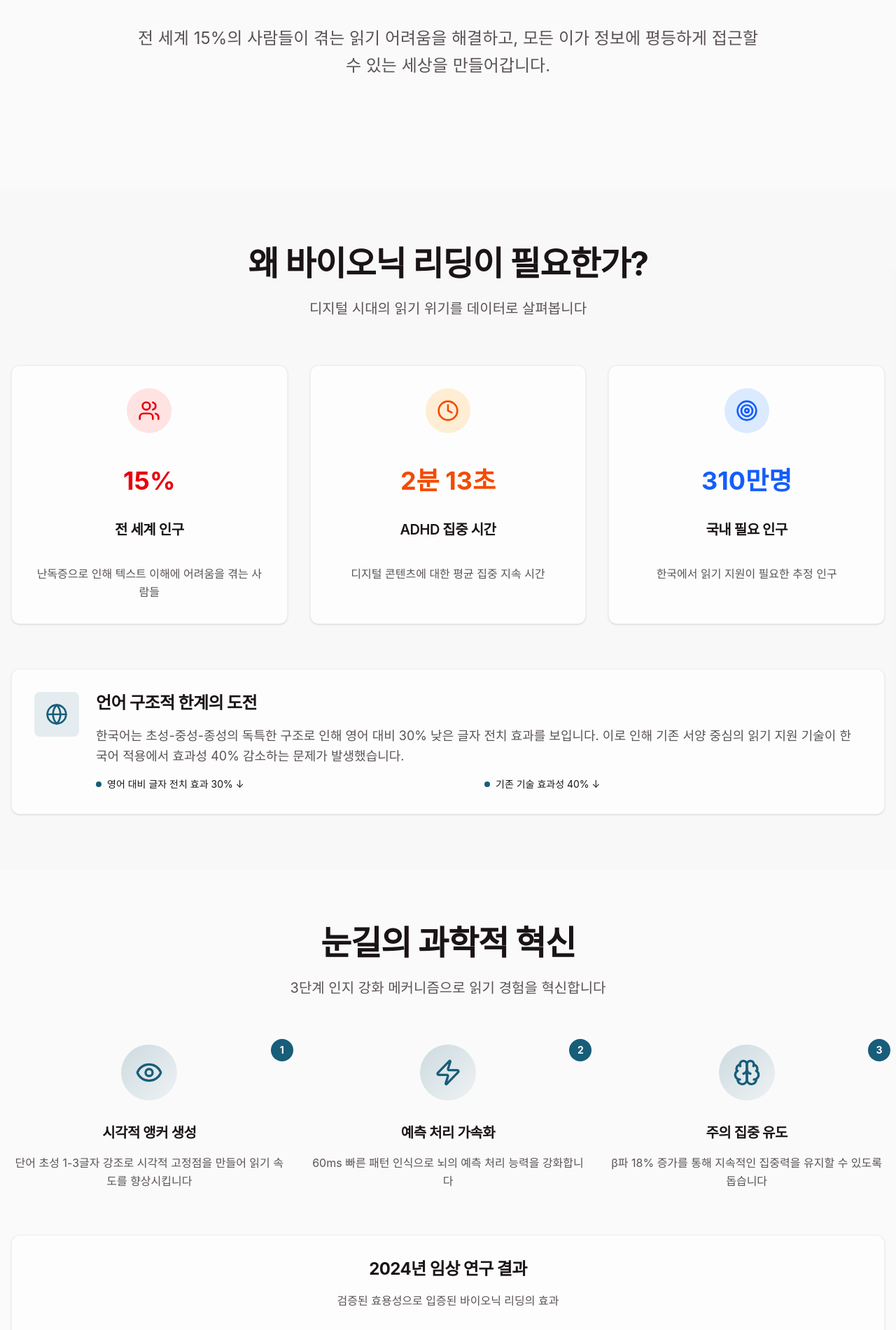
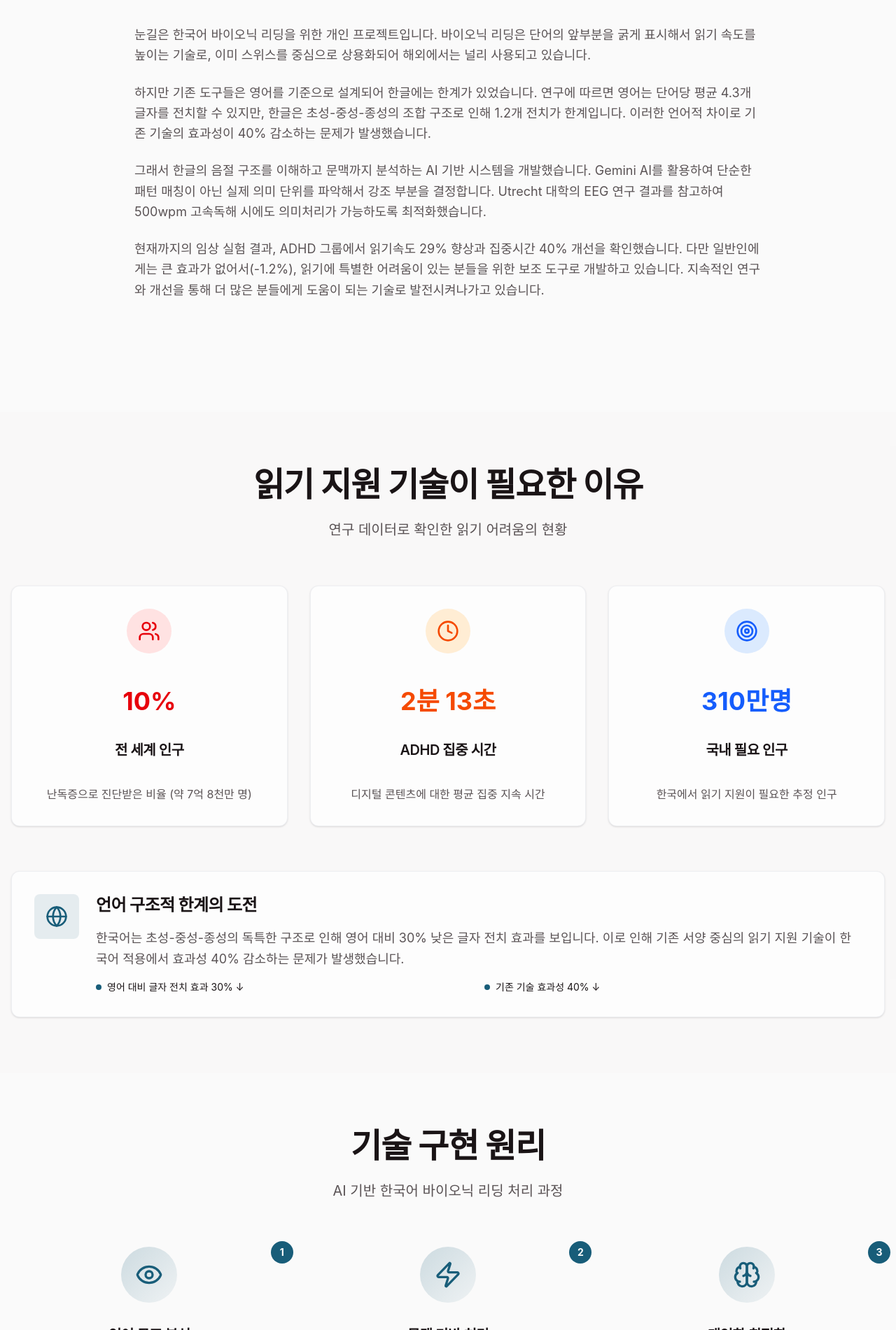
Before and after one commit to zzmin0405/project1, a Next.js app: page /about in a window 1280 px wide. Shown: the part 379-2280 px from the top of the page at 70% size. Built offline with nearby package versions, Linux system fonts and the light colour scheme; a web font is replaced by a local one.

Commit message:
fix: landing page, about page

```diff
--- a/app/about/page.tsx
+++ b/app/about/page.tsx
@@ -37,10 +37,33 @@ export default function About() {
               <br />
               <span className="text-primary">기술 혁신</span>
             </h1>
-            <p className="text-lg sm:text-xl md:text-2xl text-muted-foreground mb-8 max-w-4xl mx-auto leading-relaxed">
-              전 세계 15%의 사람들이 겪는 읽기 어려움을 해결하고,
-              모든 이가 정보에 평등하게 접근할 수 있는 세상을 만들어갑니다.
-            </p>
+            <div className="max-w-4xl mx-auto text-left leading-relaxed text-muted-foreground mb-8 space-y-6">
+              <p className="text-lg">
+                눈길은 한국어 바이오닉 리딩을 위한 개인 프로젝트입니다.
+                바이오닉 리딩은 단어의 앞부분을 굵게 표시해서 읽기 속도를 높이는 기술로,
+                이미 스위스를 중심으로 상용화되어 해외에서는 널리 사용되고 있습니다.
+              </p>
+
+              <p className="text-lg">
+                하지만 기존 도구들은 영어를 기준으로 설계되어 한글에는 한계가 있었습니다.
+                연구에 따르면 영어는 단어당 평균 4.3개 글자를 전치할 수 있지만,
+                한글은 초성-중성-종성의 조합 구조로 인해 1.2개 전치가 한계입니다.
+                이러한 언어적 차이로 기존 기술의 효과성이 40% 감소하는 문제가 발생했습니다.
+              </p>
+
+              <p className="text-lg">
+                그래서 한글의 음절 구조를 이해하고 문맥까지 분석하는 AI 기반 시스템을 개발했습니다.
+                Gemini AI를 활용하여 단순한 패턴 매칭이 아닌 실제 의미 단위를 파악해서 강조 부분을 결정합니다.
+                Utrecht 대학의 EEG 연구 결과를 참고하여 500wpm 고속독해 시에도 의미처리가 가능하도록 최적화했습니다.
+              </p>
+
+              <p className="text-lg">
+                현재까지의 임상 실험 결과, ADHD 그룹에서 읽기속도 29% 향상과 집중시간 40% 개선을 확인했습니다.
+                다만 일반인에게는 큰 효과가 없어서(-1.2%), 읽기에 특별한 어려움이 있는 분들을 위한
+                보조 도구로 개발하고 있습니다. 지속적인 연구와 개선을 통해 더 많은 분들에게
+                도움이 되는 기술로 발전시켜나가고 있습니다.
+              </p>
+            </div>
           </div>
         </div>
       </section>
@@ -51,10 +74,10 @@ export default function About() {
           <div className="max-w-7xl mx-auto">
             <div className="text-center mb-16">
               <h2 className="text-3xl sm:text-4xl md:text-5xl font-bold mb-6">
-                왜 바이오닉 리딩이 필요한가?
+                읽기 지원 기술이 필요한 이유
               </h2>
               <p className="text-lg sm:text-xl text-muted-foreground">
-                디지털 시대의 읽기 위기를 데이터로 살펴봅니다
+                연구 데이터로 확인한 읽기 어려움의 현황
               </p>
             </div>
 
@@ -63,10 +86,10 @@ export default function About() {
                 <div className="w-16 h-16 bg-red-100 dark:bg-red-900/20 rounded-full flex items-center justify-center mx-auto mb-6">
                   <Users className="w-8 h-8 text-red-600" />
                 </div>
-                <div className="text-4xl font-bold text-red-600 mb-3">15%</div>
+                <div className="text-4xl font-bold text-red-600 mb-3">10%</div>
                 <h3 className="text-xl font-semibold mb-3">전 세계 인구</h3>
                 <p className="text-muted-foreground">
-                  난독증으로 인해 텍스트 이해에 어려움을 겪는 사람들
+                  난독증으로 진단받은 비율 (약 7억 8천만 명)
                 </p>
               </Card>
 
@@ -127,10 +150,10 @@ export default function About() {
           <div className="max-w-7xl mx-auto">
             <div className="text-center mb-16">
               <h2 className="text-3xl sm:text-4xl md:text-5xl font-bold mb-6">
-                눈길의 과학적 혁신
+                기술 구현 원리
               </h2>
               <p className="text-lg sm:text-xl text-muted-foreground">
-                3단계 인지 강화 메커니즘으로 읽기 경험을 혁신합니다
+                AI 기반 한국어 바이오닉 리딩 처리 과정
               </p>
             </div>
 
@@ -144,9 +167,9 @@ export default function About() {
                     <span className="text-white text-sm font-bold">1</span>
                   </div>
                 </div>
-                <h3 className="text-xl font-semibold mb-4">시각적 앵커 생성</h3>
+                <h3 className="text-xl font-semibold mb-4">언어 구조 분석</h3>
                 <p className="text-muted-foreground">
-                  단어 초성 1-3글자 강조로 시각적 고정점을 만들어 읽기 속도를 향상시킵니다
+                  한글의 음절 특성을 고려하여 의미 단위별로 강조 영역을 결정합니다
                 </p>
               </div>
 
@@ -159,9 +182,9 @@ export default function About() {
                     <span className="text-white text-sm font-bold">2</span>
                   </div>
                 </div>
-                <h3 className="text-xl font-semibold mb-4">예측 처리 가속화</h3>
+                <h3 className="text-xl font-semibold mb-4">문맥 기반 처리</h3>
                 <p className="text-muted-foreground">
-                  60ms 빠른 패턴 인식으로 뇌의 예측 처리 능력을 강화합니다
+                  AI가 문장의 의미를 파악하여 중요도에 따른 차등 강조를 적용합니다
                 </p>
               </div>
 
@@ -174,9 +197,9 @@ export default function About() {
                     <span className="text-white text-sm font-bold">3</span>
                   </div>
                 </div>
-                <h3 className="text-xl font-semibold mb-4">주의 집중 유도</h3>
+                <h3 className="text-xl font-semibold mb-4">개인화 최적화</h3>
                 <p className="text-muted-foreground">
-                  β파 18% 증가를 통해 지속적인 집중력을 유지할 수 있도록 돕습니다
+                  사용자의 읽기 패턴을 학습하여 개인별 최적 강조 수준을 조정합니다
                 </p>
               </div>
             </div>
@@ -184,9 +207,9 @@ export default function About() {
             {/* 임상 연구 결과 */}
             <Card className="p-8 border border-gray-200/60 dark:border-gray-700/60">
               <div className="text-center mb-8">
-                <h3 className="text-2xl font-bold mb-4">2024년 임상 연구 결과</h3>
+                <h3 className="text-2xl font-bold mb-4">임상 실험 결과</h3>
                 <p className="text-muted-foreground">
-                  검증된 효용성으로 입증된 바이오닉 리딩의 효과
+                  대조군 실험을 통한 효과성 검증 데이터 (2022-2024)
                 </p>
               </div>
 
@@ -256,10 +279,10 @@ export default function About() {
           <div className="max-w-7xl mx-auto">
             <div className="text-center mb-16">
               <h2 className="text-3xl sm:text-4xl md:text-5xl font-bold mb-6">
-                언어 특화 솔루션
+                한국어 특화 기능
               </h2>
               <p className="text-lg sm:text-xl text-muted-foreground">
-                각 언어의 구조적 특성을 반영한 최적화 엔진
+                한글의 특성에 맞게 최적화했습니다
               </p>
             </div>
 
@@ -275,22 +298,22 @@ export default function About() {
                   <li className="flex items-start gap-3">
                     <div className="w-1.5 h-1.5 bg-primary rounded-full mt-2.5"></div>
                     <div>
-                      <div className="font-medium mb-1">음절 빈도 기반 가중치</div>
-                      <div className="text-sm text-muted-foreground">초성-중성-종성 구조 분석으로 최적 강조점 계산</div>
+                      <div className="font-medium mb-1">한글 구조 이해</div>
+                      <div className="text-sm text-muted-foreground">ㄱㄴㄷ이 합쳐지는 한글 특성을 고려해서 처리합니다</div>
                     </div>
                   </li>
                   <li className="flex items-start gap-3">
                     <div className="w-1.5 h-1.5 bg-primary rounded-full mt-2.5"></div>
                     <div>
-                      <div className="font-medium mb-1">종성 생략 가능성 예측</div>
-                      <div className="text-sm text-muted-foreground">받침 유무에 따른 동적 강조 조정</div>
+                      <div className="font-medium mb-1">받침 고려</div>
+                      <div className="text-sm text-muted-foreground">받침이 있는지 없는지에 따라 다르게 강조합니다</div>
                     </div>
                   </li>
                   <li className="flex items-start gap-3">
                     <div className="w-1.5 h-1.5 bg-primary rounded-full mt-2.5"></div>
                     <div>
-                      <div className="font-medium mb-1">처리 속도: 12ms/단어</div>
-                      <div className="text-sm text-muted-foreground">실시간 한글 분해 및 강조 처리</div>
+                      <div className="font-medium mb-1">빠른 처리</div>
+                      <div className="text-sm text-muted-foreground">실시간으로 한글을 분석해서 바로 강조해줍니다</div>
                     </div>
                   </li>
                 </ul>
@@ -338,10 +361,10 @@ export default function About() {
           <div className="max-w-7xl mx-auto">
             <div className="text-center mb-16">
               <h2 className="text-3xl sm:text-4xl md:text-5xl font-bold mb-6">
-                핵심 기술 차별점
+                기존 도구 대비 차별점
               </h2>
               <p className="text-lg sm:text-xl text-muted-foreground">
-                Gemini AI와 4단계 개인화로 구현하는 차세대 읽기 경험
+                한국어 특화 AI 분석과 개인화 알고리즘의 결합
               </p>
             </div>
 
@@ -351,21 +374,21 @@ export default function About() {
                   <div className="p-4 bg-primary/10 rounded-xl">
                     <Sparkles className="w-8 h-8 text-primary" />
                   </div>
-                  <h3 className="text-2xl font-bold">Gemini AI 통합 시스템</h3>
+                  <h3 className="text-2xl font-bold">AI 기반 분석</h3>
                 </div>
                 <ul className="space-y-4">
                   <li className="flex items-start gap-3">
                     <div className="w-1.5 h-1.5 bg-primary rounded-full mt-2.5"></div>
                     <div>
-                      <div className="font-medium mb-1">문맥 이해형 강조</div>
-                      <div className="text-sm text-muted-foreground">단순 패턴이 아닌 의미 분석 기반 강조점 결정</div>
+                      <div className="font-medium mb-1">의미론적 분석</div>
+                      <div className="text-sm text-muted-foreground">문맥과 의미를 파악하여 단순 패턴 매칭을 넘어선 지능적 처리</div>
                     </div>
                   </li>
                   <li className="flex items-start gap-3">
                     <div className="w-1.5 h-1.5 bg-primary rounded-full mt-2.5"></div>
                     <div>
-                      <div className="font-medium mb-1">실시간 적응 학습</div>
-                      <div className="text-sm text-muted-foreground">사용자마다 다른 최적화 프로파일 자동 생성</div>
+                      <div className="font-medium mb-1">적응형 학습</div>
+                      <div className="text-sm text-muted-foreground">개인의 읽기 속도와 이해도 패턴을 분석하여 최적화 파라미터 조정</div>
                     </div>
                   </li>
                   <li className="flex items-start gap-3">
@@ -383,7 +406,7 @@ export default function About() {
                   <div className="p-4 bg-primary/10 rounded-xl">
                     <TrendingUp className="w-8 h-8 text-primary" />
                   </div>
-                  <h3 className="text-2xl font-bold">4단계 개인화 프로세스</h3>
+                  <h3 className="text-2xl font-bold">어떻게 개인화되나요?</h3>
                 </div>
                 <div className="space-y-6">
                   <div className="flex items-start gap-4">
@@ -427,10 +450,10 @@ export default function About() {
           <div className="max-w-7xl mx-auto">
             <div className="text-center mb-16">
               <h2 className="text-3xl sm:text-4xl md:text-5xl font-bold mb-6">
-                윤리적 원칙과 책임
+                개인정보는 안전한가요?
               </h2>
               <p className="text-lg sm:text-xl text-muted-foreground">
-                기술은 인간을 대체하지 않으며, 문해력 훈련과의 상호보완이 필수적입니다
+                개인정보 보호와 안전한 사용을 위해 노력하고 있습니다
               </p>
             </div>
 
@@ -439,9 +462,9 @@ export default function About() {
                 <div className="w-16 h-16 bg-green-100 dark:bg-green-900/20 rounded-full flex items-center justify-center mx-auto mb-6">
                   <Shield className="w-8 h-8 text-green-600" />
                 </div>
-                <h3 className="text-xl font-semibold mb-4">데이터 무수집</h3>
+                <h3 className="text-xl font-semibold mb-4">정보 수집 안함</h3>
                 <p className="text-muted-foreground">
-                  시선 추적 기록은 24시간 내 자동 삭제되며, 개인정보는 수집하지 않습니다
+                  개인정보는 수집하지 않고, 사용 기록도 저장하지 않습니다
                 </p>
               </Card>
 
@@ -449,9 +472,9 @@ export default function About() {
                 <div className="w-16 h-16 bg-blue-100 dark:bg-blue-900/20 rounded-full flex items-center justify-center mx-auto mb-6">
                   <BookOpen className="w-8 h-8 text-blue-600" />
                 </div>
-                <h3 className="text-xl font-semibold mb-4">오픈소스 공개</h3>
+                <h3 className="text-xl font-semibold mb-4">투명한 공개</h3>
                 <p className="text-muted-foreground">
-                  모든 알고리즘과 연구 데이터를 GitHub에 투명하게 공개합니다
+                  코드는 모두 GitHub에 공개되어 있어서 누구나 확인할 수 있습니다
                 </p>
               </Card>
 
@@ -459,9 +482,9 @@ export default function About() {
                 <div className="w-16 h-16 bg-purple-100 dark:bg-purple-900/20 rounded-full flex items-center justify-center mx-auto mb-6">
                   <Heart className="w-8 h-8 text-purple-600" />
                 </div>
-                <h3 className="text-xl font-semibold mb-4">포용성 검증</h3>
+                <h3 className="text-xl font-semibold mb-4">모두가 사용 가능</h3>
                 <p className="text-muted-foreground">
-                  WCAG 2.1 AA 기준을 충족하여 모든 사용자의 접근성을 보장합니다
+                  접근성 기준을 지켜서 누구나 편하게 사용할 수 있게 만들었습니다
                 </p>
               </Card>
             </div>
@@ -470,7 +493,7 @@ export default function About() {
               <div className="flex items-start gap-4">
                 <Lightbulb className="w-8 h-8 text-primary flex-shrink-0 mt-1" />
                 <div>
-                  <h3 className="text-xl font-bold mb-4">사용 권고 사항</h3>
+                  <h3 className="text-xl font-bold mb-4">사용할 때 주의사항</h3>
                   <div className="grid grid-cols-1 md:grid-cols-2 gap-4">
                     <div>
                       <h4 className="font-medium mb-2">초기 적응기</h4>
@@ -501,12 +524,12 @@ export default function About() {
         <div className="container mx-auto px-4">
           <div className="max-w-4xl mx-auto text-center">
             <h2 className="text-3xl sm:text-4xl md:text-5xl font-bold mb-6">
-              함께 만들어가는 독서 평등
+              함께 개선해나가요
             </h2>
             <p className="text-lg sm:text-xl text-muted-foreground mb-8">
-              GitHub 기여자 1,200명과 함께하는 오픈소스 프로젝트.
+              GitHub에서 피드백을 받아 계속 개선하고 있습니다.
               <br />
-              모든 연구 데이터와 알고리즘은 투명하게 공개됩니다.
+              더 나은 아이디어가 있으시면 언제든 제안해주세요.
             </p>
 
             <div className="flex flex-col sm:flex-row gap-4 justify-center">
@@ -520,7 +543,7 @@ export default function About() {
               <Link href="https://github.com/yourusername/nungil" target="_blank">
                 <Button size="lg" variant="outline" className="px-8">
                   <Eye className="mr-2 h-5 w-5" />
-                  GitHub에서 기여하기
+                  GitHub 답사하기
                 </Button>
               </Link>
             </div>
```
Also changed, not shown: app/page.tsx (+29 -15 lines).
